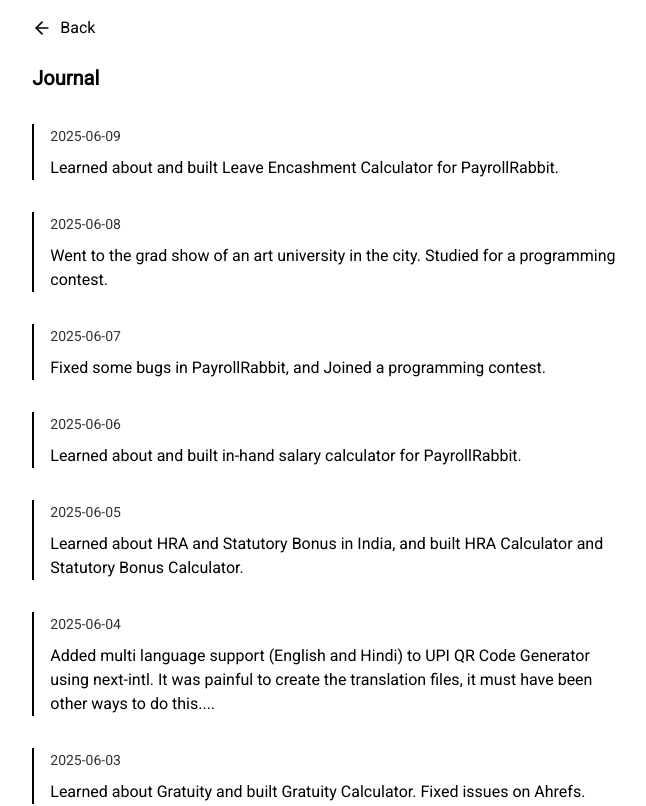
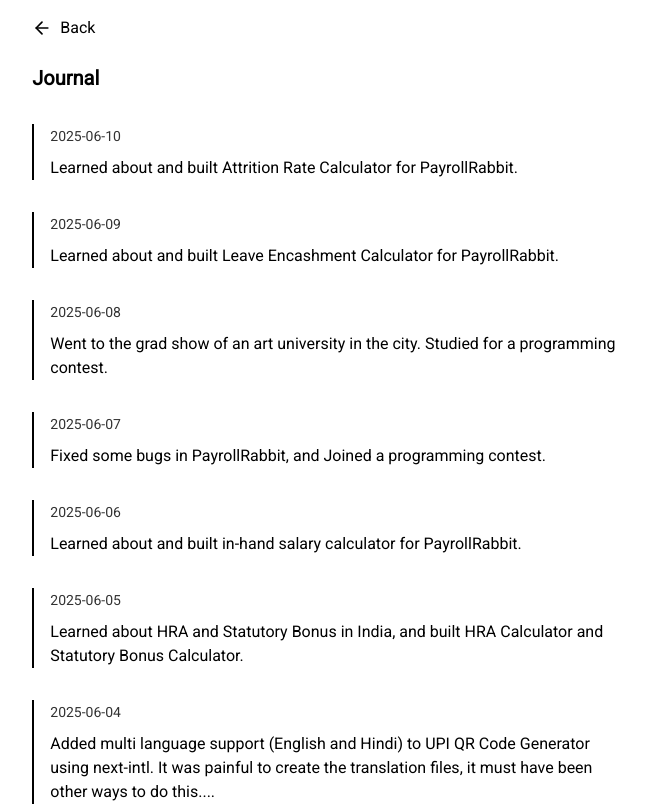
Before and after one commit to minamicode/minamicode.com, a Next.js app: page /journal in a window 1280 px wide. Shown: the top 806 px of the page, without its empty margins (309-955 px from the left). Built offline with nearby package versions, Linux system fonts and the light colour scheme.

Commit message:
add a journal entry

```diff
--- a/src/app/_components/JournalEntries.tsx
+++ b/src/app/_components/JournalEntries.tsx
@@ -6,6 +6,10 @@ type JournalEntry = {
 };
 
 const entries: JournalEntry[] = [
+  {
+    date: "2025-06-10",
+    text: "Learned about and built Attrition Rate Calculator for PayrollRabbit.",
+  },
   {
     date: "2025-06-09",
     text: "Learned about and built Leave Encashment Calculator for PayrollRabbit.",
```
